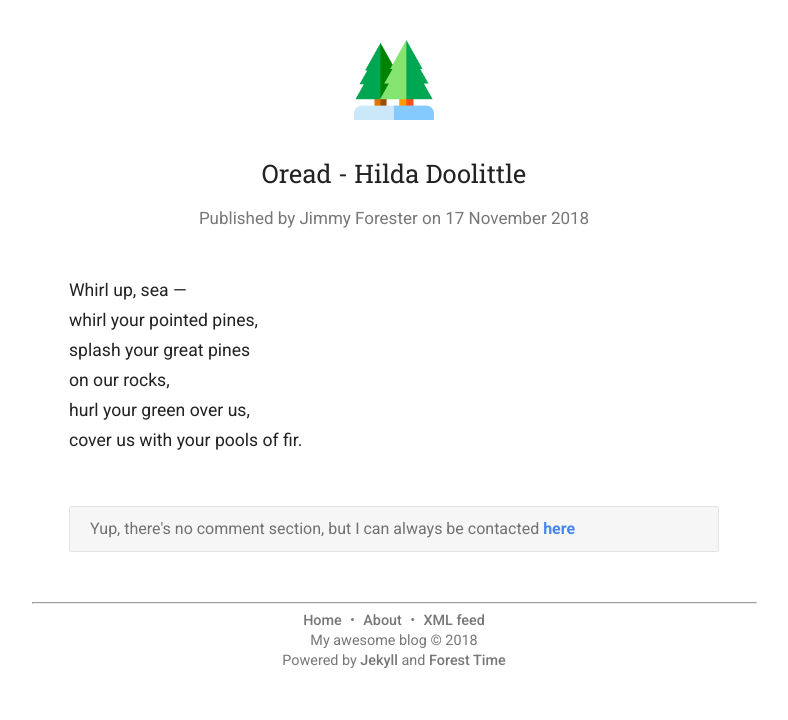
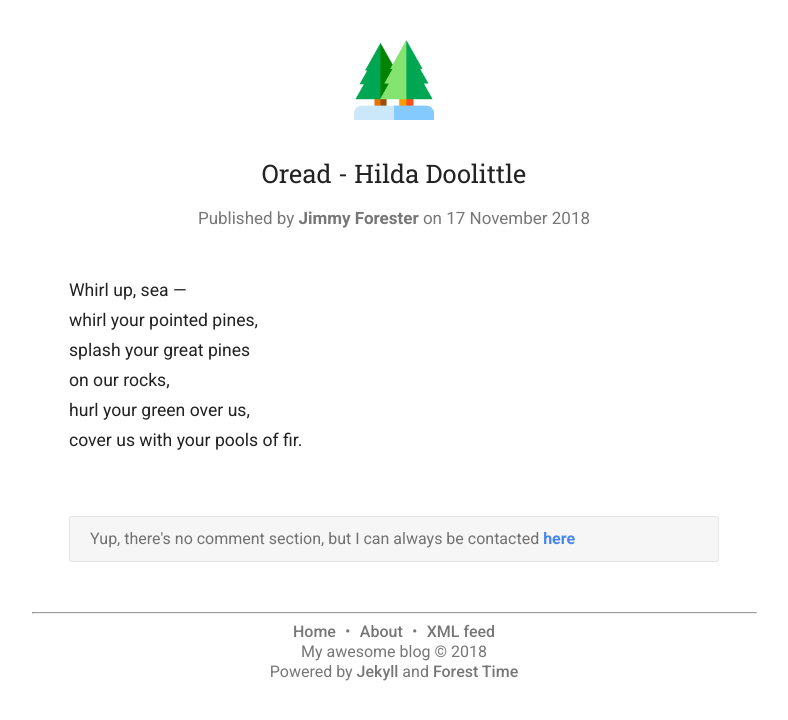
Before and after one commit to claudiuconstantin/forest-time-jekyll, a Jekyll site: the page built from _posts/2018-11-17-oread.md, in a window 1280 px wide. Shown: the top 720 px of the page, without its empty margins (246-1034 px from the left). Built offline with Jekyll 4.4.1, drawn with Linux system fonts in a browser that asks for light colours.

Commit message:
New gem version (style improvements)

```diff
--- a/_sass/main.scss
+++ b/_sass/main.scss
@@ -77,10 +77,9 @@
 }
 
 blockquote {
-    // border: 1px solid #81D4FA;
-    border-left: 5px solid #81D4FA; // border-radius: 4px;
+    border-left: 5px solid #81D4FA;
     margin: 40px 0;
-    padding: 5px 30px; // background: #E1F5FE;
+    padding: 5px 30px;
     font-style: italic;
 }
 
@@ -316,7 +315,7 @@
     text-align: center;
     max-width: $max-width;
     margin: 0 auto;
-    font-size: 0.9rem;
+    font-size: 1rem;
 }
 
 .page-navigation {
@@ -342,42 +341,36 @@
 
 section {
     max-width: $max-width--home;
-    margin: 0 auto 50px auto;
+    margin: 0 auto 70px auto;
     ul {
         list-style: none;
         margin: 0;
         padding: 0;
         li {
-            margin: 25px 0;
+            margin: 35px 0;
             .description {
                 color: gray;
-                font-size: 15px;
+                font-size: 16px;
+                margin-top: 10px;
             }
             .title {
-                font-size: larger;
+                font-size: 22px;
                 max-width: 100%;
                 word-wrap: normal !important;
             }
             a {
-                text-decoration: none;
-                font-weight: normal;
-                border: 0;
-                color: #000;
-                box-sizing: border-box;
+                color: #3d3d3d;
             }
             .post-date {
                 float: right;
                 margin: 0 0 0 20px;
             }
-            span {
+            time {
                 display: inline-block;
                 color: #757575;
-                letter-spacing: 1px;
-                text-transform: uppercase;
             }
             @media (min-width: 992px) {
                 a {
-                    // border-bottom: 2px solid transparent;
                     &:hover {
                         border-color: #000;
                     }
@@ -505,16 +498,11 @@
 }
 
 .c-article__meta--link {
-    font-weight: inherit;
     color: inherit;
     &:hover {
         text-decoration: underline;
         color: inherit;
     }
-}
-
-.c-post--highlighted {
-    // font-weight: 700;
 }
 
 .c-post-header__subtitle {
@@ -527,9 +515,6 @@
     color: #777;
     font-style: italic;
     margin-top: 1rem;
-    p {
-        // color: #777;
-    }
 }
 
 .c-bio__avatar {
@@ -579,12 +564,13 @@
 }
 
 .alert {
+    font-size: medium;
     position: relative;
     padding: .75rem 1.25rem;
-    margin-bottom: 1rem;
+    margin-bottom: 3rem;
     border: 1px solid transparent;
     border-radius: .15rem;
-    font-size: medium;
+    margin-top: 60px;
 }
 
 .alert-light {
@@ -592,7 +578,3 @@
     background-color: #f6f6f6;
     border-color: #e4e4e4;
 }
-
-.alert-bottom {
-    margin-top: 50px;
-}
```
Also changed, not shown: _layouts/home.html (+23 -3 lines), Gemfile.lock, forest-time-jekyll.gemspec.
